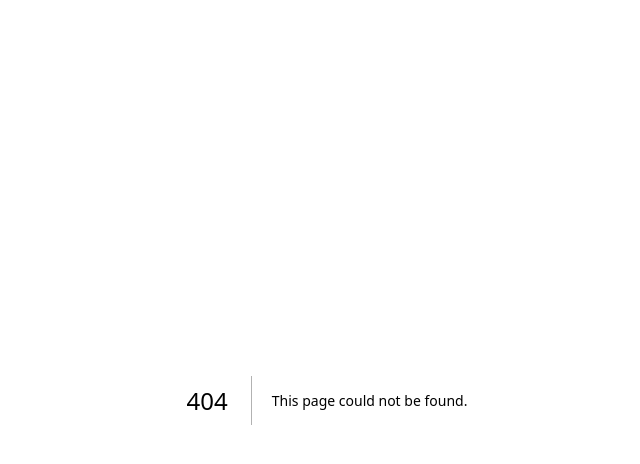
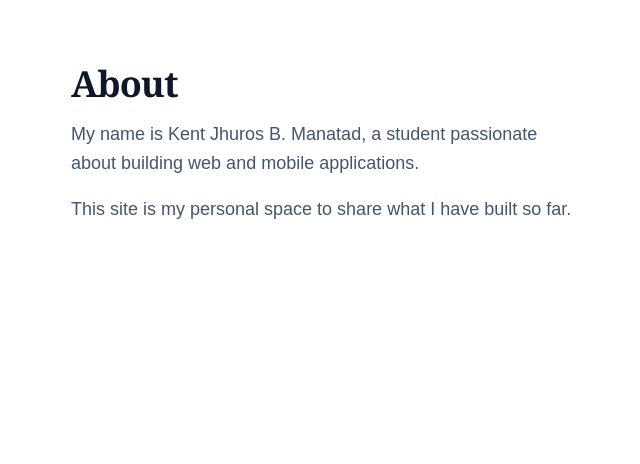
Before and after one commit to ZeRo886789/Dc302_Mypersonalsite, a Next.js app: page /about in a window 1280 px wide. Before the commit this address had no page. Shown: the top 464 px of the page, without its empty margins (313-953 px from the left). Built offline with nearby package versions, Linux system fonts and the light colour scheme.

Commit message:
Add about page

```diff
--- /dev/null
+++ b/app/about/page.tsx
@@ -0,0 +1,16 @@
+export default function AboutPage() {
+  return (
+    <section className="max-w-xl mx-auto px-6 py-16">
+      <h1 className="font-serif text-4xl font-semibold tracking-tight text-slate-900">
+        About
+      </h1>
+      <p className="mt-4 max-w-lg text-lg leading-relaxed text-slate-600">
+        My name is Kent Jhuros B. Manatad, a student passionate about building
+        web and mobile applications.
+      </p>
+      <p className="mt-4 max-w-lg text-lg leading-relaxed text-slate-600">
+        This site is my personal space to share what I have built so far.
+      </p>
+    </section>
+  );
+}
```
